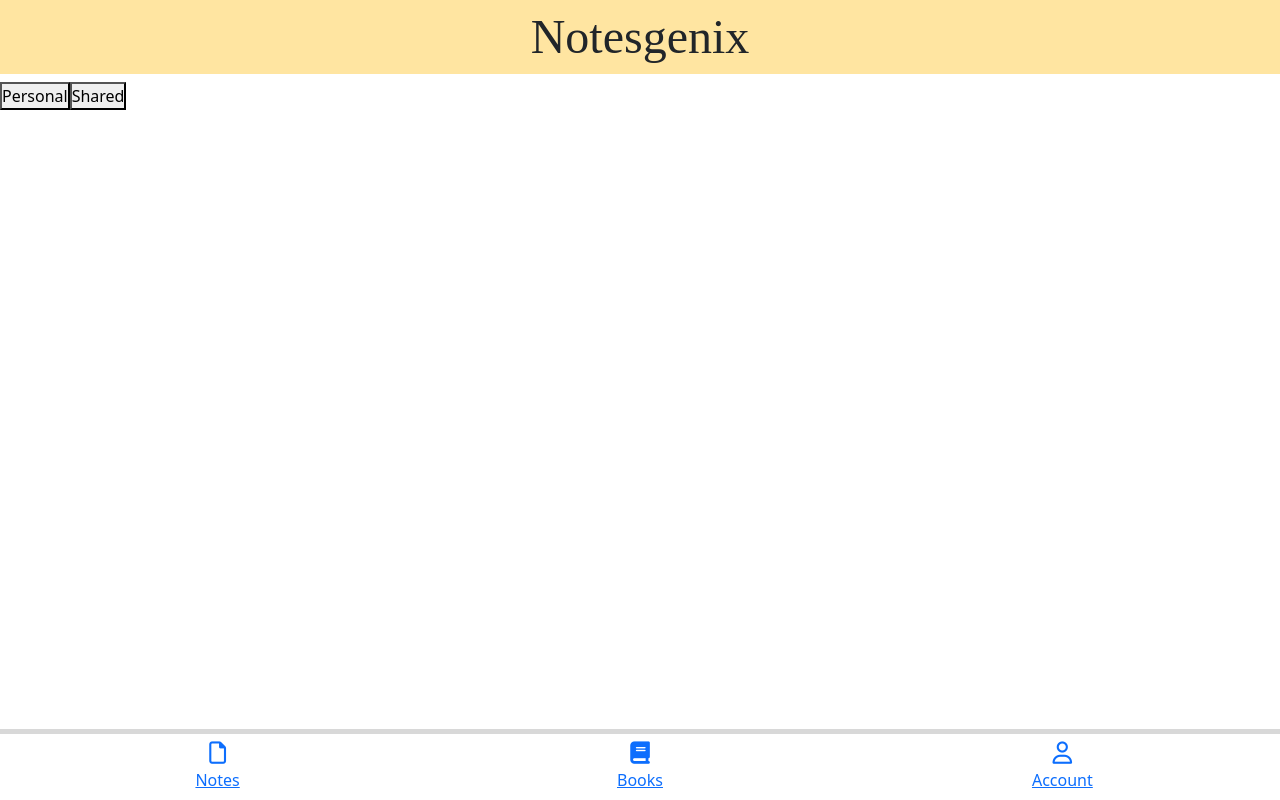
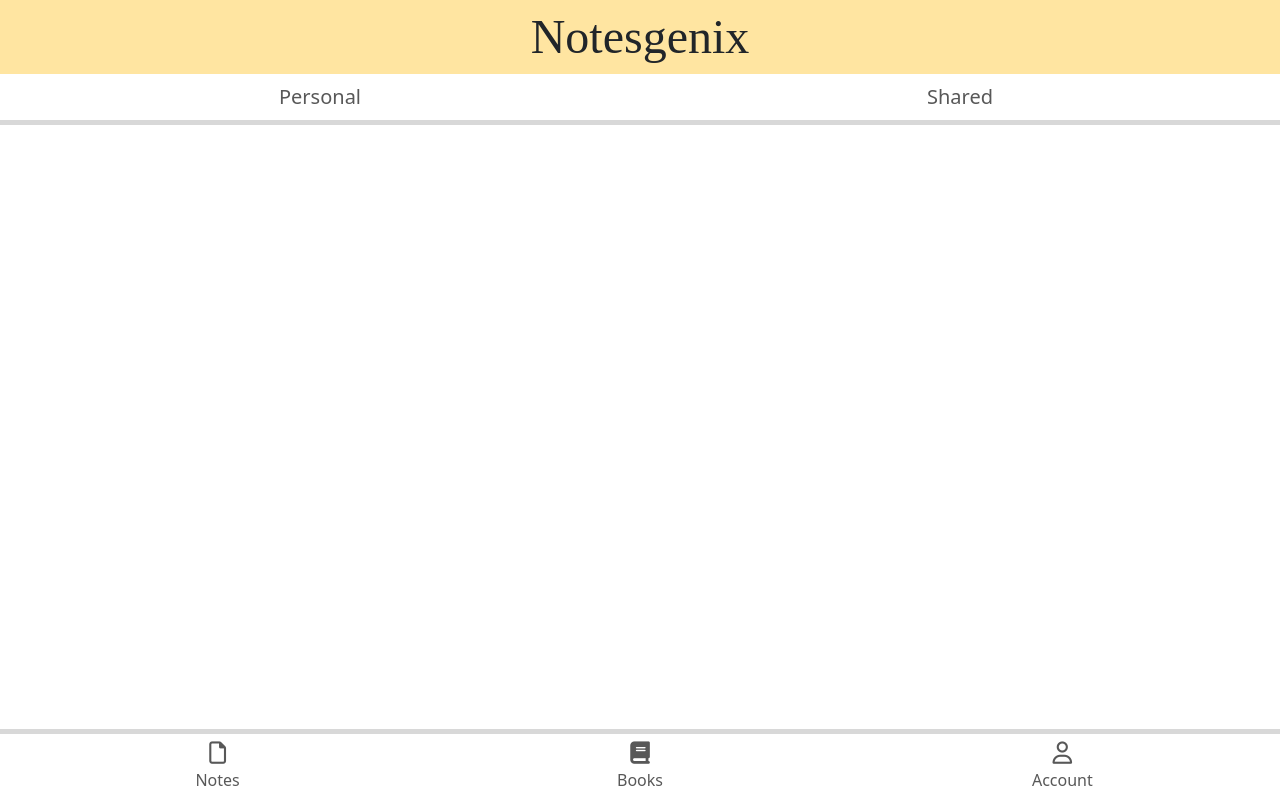
Before and after one commit to divya520357/Notesgenix, a React (Create React App) app: page /home in a window 1280 px wide. Built offline with nearby package versions, Linux system fonts and the light colour scheme; the HTML template or start-up script is replaced by a standard one; a web font is replaced by a local one.

Commit message:
updated: home-page

```diff
--- a/src/App.css
+++ b/src/App.css
@@ -1,5 +1,6 @@
 :root {
   --yellow: #FFE5A1;
+  --gray: #585858;
 }
 
 * {
@@ -17,6 +18,10 @@
   background-color: var(--yellow);
 }
 
+.text-gray {
+  color: var(--gray);
+}
+
 .pg-breaker {
   width: 100%;
   height: 5px;
--- a/src/pages/home/footer/index.jsx
+++ b/src/pages/home/footer/index.jsx
@@ -7,15 +7,15 @@ const Footer = () => {
             <div className="footer-container position-fixed bottom-0 w-100">
                 <div className="pg-breaker"></div>
                 <div className="footer-bar d-flex align-items-center justify-content-center mt-1 mb-2">
-                    <Link className="footer-btn d-flex flex-column justify-content-center align-items-center" to='/notes'>
+                    <Link className="footer-btn d-flex flex-column justify-content-center align-items-center text-decoration-none" to='/notes'>
                         <i className="fa-regular fa-file p-1"></i>
                         Notes
                     </Link>
-                    <Link className="footer-btn d-flex flex-column justify-content-center align-items-center" to='/books'>
+                    <Link className="footer-btn d-flex flex-column justify-content-center align-items-center text-decoration-none" to='/books'>
                         <i className="fa-solid fa-book p-1"></i>
                         Books
                     </Link>
-                    <Link className="footer-btn d-flex flex-column justify-content-center align-items-center" to='/account'>
+                    <Link className="footer-btn d-flex flex-column justify-content-center align-items-center text-decoration-none" to='/account'>
                         <i className="fa-regular fa-user p-1"></i>
                         Account
                     </Link>
--- a/src/pages/home/footer/style.css
+++ b/src/pages/home/footer/style.css
@@ -1,5 +1,6 @@
 .footer-bar a {
     width: 33%;
+    color: var(--gray);
 }
 
 .footer-bar i {
--- a/src/pages/home/navbar/index.jsx
+++ b/src/pages/home/navbar/index.jsx
@@ -4,10 +4,11 @@ const Navbar = () => {
     return (
         <>
             <h2 className="home_heading fs-butterfly bg-yellow text-center p-2">Notesgenix</h2>
-            <div className="home_nav">
-                <button>Personal</button>
-                <button>Shared</button>
+            <div className="home_nav my-2 d-flex justify-content-center align-items-center">
+                <button className='bg-transparent border-0 mx-3 w-50 fs-5 text-gray'>Personal</button>
+                <button className='bg-transparent border-0 mx-3 w-50 fs-5 text-gray'>Shared</button>
             </div>
+            <div className="pg-breaker"></div>
         </>
     )
 };
```
